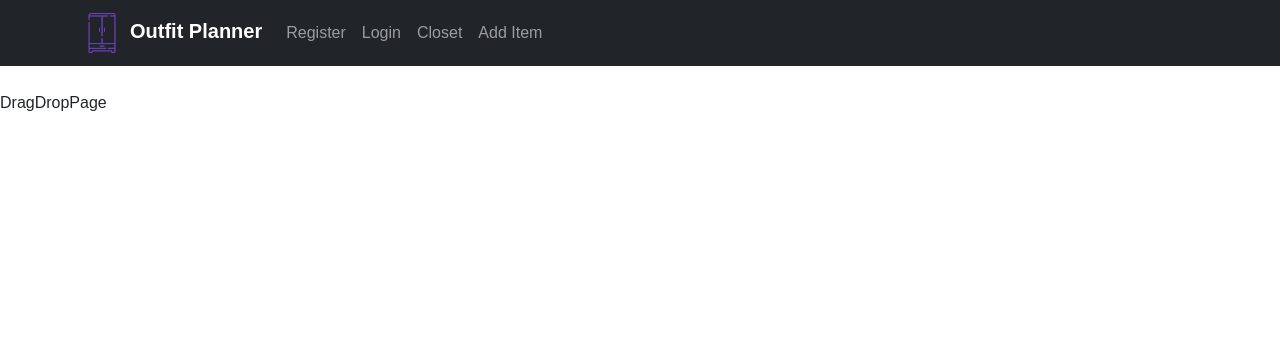
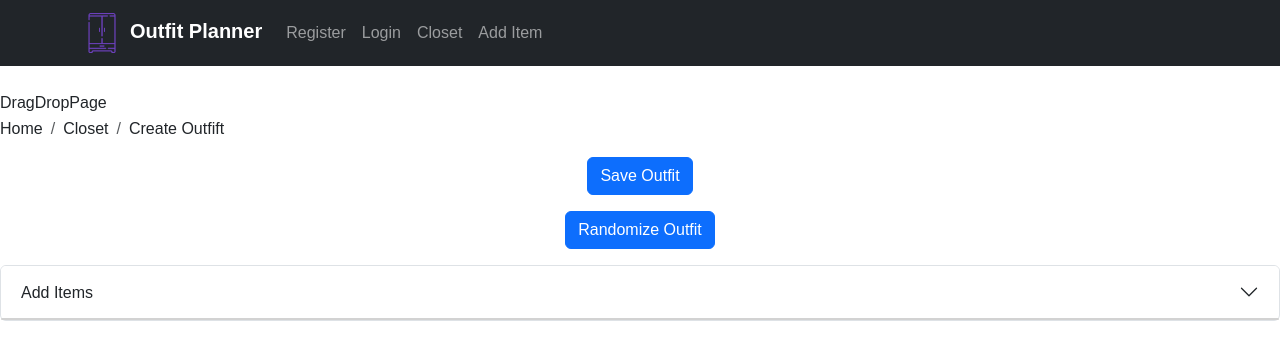
Before and after one commit to schneidsmc/fullstack_wardrobe, a React (Create React App) app in the folder client/: page /dragdrop in a window 1280 px wide. Shown: the top 360 px of the page. Built offline with nearby package versions, Linux system fonts and the light colour scheme; no server answers.

Commit message:
added accordian menu

```diff
--- a/client/src/Pages/DragDropPage.js
+++ b/client/src/Pages/DragDropPage.js
@@ -1,7 +1,50 @@
-import React from "react";
+import React, { useState } from "react";
+import { Accordion, Card, Breadcrumb, Button } from "react-bootstrap";
+import { useNavigate, Link } from "react-router-dom";
 
-function DragDropPage() {
-  return <div>DragDropPage</div>;
-}
+const DragDropPage = () => {
+  const navigate = useNavigate();
+  const [activeKey, setActiveKey] = useState(null); // Manage which accordion item is expanded
+
+  return (
+    <div>
+      <div>DragDropPage</div>
+      <Breadcrumb>
+        <Breadcrumb.Item onClick={() => navigate("/")}>Home</Breadcrumb.Item>
+        <Breadcrumb.Item onClick={() => navigate("/closet")}>
+          Closet
+        </Breadcrumb.Item>
+        <Breadcrumb.Item onClick={() => navigate("/dragdrop")}>
+          Create Outfift
+        </Breadcrumb.Item>
+      </Breadcrumb>
+      <div className="text-center">
+        <Link to="/closet">
+          <Button variant="primary" className="mb-3">
+            Save Outfit
+          </Button>
+        </Link>
+        <div className="text-center">
+          <Button variant="primary" className="mb-3">
+            Randomize Outfit
+          </Button>
+        </div>
+      </div>
+      <Accordion
+        activeKey={activeKey}
+        onSelect={(selectedKey) => setActiveKey(selectedKey)} // Toggle accordion items
+      >
+        <Accordion.Item eventKey="0">
+          <Accordion.Header>Add Items</Accordion.Header>
+          <Card>
+            <Accordion.Body>
+              Here is where the clothing items will go!
+            </Accordion.Body>
+          </Card>
+        </Accordion.Item>
+      </Accordion>
+    </div>
+  );
+};
 
 export default DragDropPage;
```
